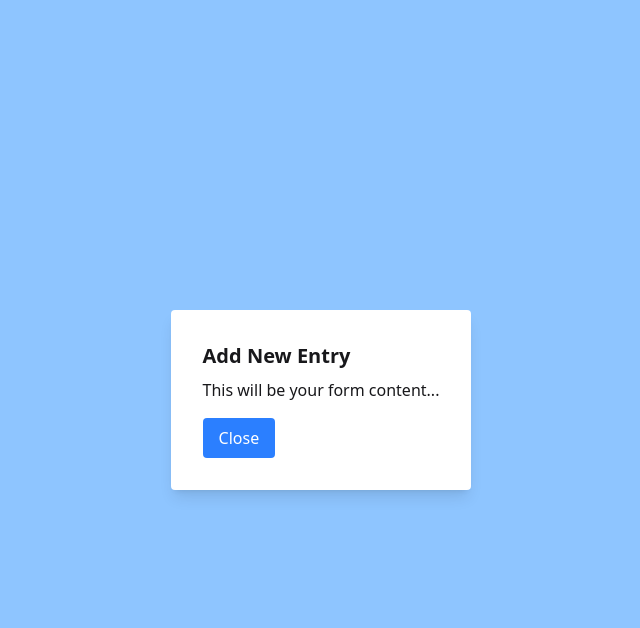
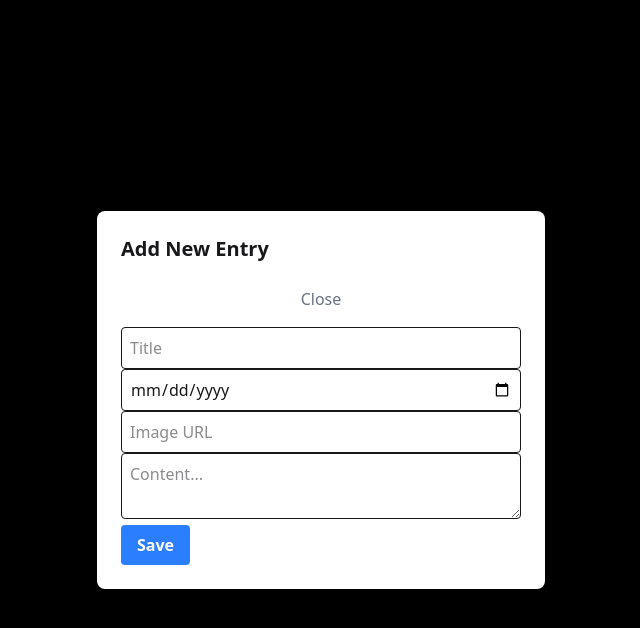
Before and after one commit to SergiiBzn/personal-diary-react, a React (Vite) app: page / in a window 1280 px wide. Both pictures are taken after a click on the button "Add new Entry". Shown: the top 628 px of the page, without its empty margins (319-959 px from the left). Built offline with nearby package versions, Linux system fonts and the light colour scheme.

Commit message:
Add Entry Form Fields FR007

```diff
--- a/src/App.jsx
+++ b/src/App.jsx
@@ -19,11 +19,18 @@ const App = () => {
     localStorage.setItem('entries', JSON.stringify(entries));
   }, [entries]);
 
+  const handleAddEntry = (entry) => {
+    setEntries((prev) => [...prev, entry]);
+  };
+
   return (
     <>
       <Header setIsAddModalOpen={() => setIsAddModalOpen(true)} />
       {isAddModalOpen && (
-        <AddEntryModal setIsAddModalOpen={setIsAddModalOpen} />
+        <AddEntryModal
+          setIsAddModalOpen={setIsAddModalOpen}
+          onSubmit={handleAddEntry}
+        />
       )}
     </>
   );
--- a/src/components/AddEntryButton.jsx
+++ b/src/components/AddEntryButton.jsx
@@ -1,7 +1,7 @@
 function AddEntryButton({ setIsAddModalOpen }) {
   return (
     <div>
-      <button onClick={setIsAddModalOpen}>Add new Entry</button>
+      <button onClick={() => setIsAddModalOpen(true)}>Add new Entry</button>
     </div>
   );
 }
--- a/src/components/AddEntryModal.jsx
+++ b/src/components/AddEntryModal.jsx
@@ -1,23 +1,30 @@
-function AddEntryModal({ setIsAddModalOpen }) {
+import EntryForm from './EntryForm';
+
+function AddEntryModal({ setIsAddModalOpen, onSubmit }) {
   return (
     <div
-      className='fixed inset-0 bg-blue-300 bg-opacity-50 flex items-center justify-center'
+      className='fixed inset-0 bg-black bg-opacity-50 flex items-center justify-center'
       onClick={() => setIsAddModalOpen(false)}
     >
       <div
-        className='bg-white p-8 rounded shadow-lg'
+        className='bg-white p-6 rounded-lg shadow-lg w-full max-w-md flex flex-col gap-4'
         onClick={(e) => e.stopPropagation()}
       >
         <div className='flex justify-between items-center mb-2'>
           <h2 className='text-xl font-semibold'>Add New Entry</h2>
         </div>
-        <p>This will be your form content...</p>
         <button
           onClick={() => setIsAddModalOpen(false)}
-          className='mt-4 bg-blue-500 text-white px-4 py-2 rounded'
+          className='text-gray-500 hover:text-gray-700 transition'
         >
           Close
         </button>
+        <EntryForm
+          onSubmit={(data) => {
+            onSubmit(data);
+            setIsAddModalOpen(false);
+          }}
+        />
       </div>
     </div>
   );
--- /dev/null
+++ b/src/components/EntryForm.jsx
@@ -0,0 +1,58 @@
+import { useState } from 'react';
+
+function EntryForm({ onSubmit }) {
+  const [title, setTitle] = useState('');
+  const [date, setDate] = useState('');
+  const [image, setImage] = useState('');
+  const [content, setContent] = useState('');
+
+  const handleSubmit = (e) => {
+    e.preventDefault();
+    onSubmit({ title, date, image, content });
+    setTitle('');
+    setDate('');
+    setImage('');
+    setContent('');
+  };
+
+  return (
+    <form onSubmit={handleSubmit}>
+      <input
+        type='text'
+        value={title}
+        placeholder='Title'
+        onChange={(e) => setTitle(e.target.value)}
+        required
+        className='border p-2 rounded w-full'
+      />
+      <input
+        type='date'
+        value={date}
+        onChange={(e) => setDate(e.target.value)}
+        className='border p-2 rounded w-full'
+      />
+      <input
+        type='text'
+        value={image}
+        placeholder='Image URL'
+        onChange={(e) => setImage(e.target.value)}
+        className='border p-2 rounded w-full'
+      />
+      <textarea
+        type='text'
+        value={content}
+        onChange={(e) => setContent(e.target.value)}
+        placeholder='Content...'
+        className='border p-2 rounded w-full'
+      />
+      <button
+        type='submit'
+        className='bg-blue-500 hover:bg-blue-600 text-white font-semibold py-2 px-4 rounded transition'
+      >
+        Save
+      </button>
+    </form>
+  );
+}
+
+export default EntryForm;
```
